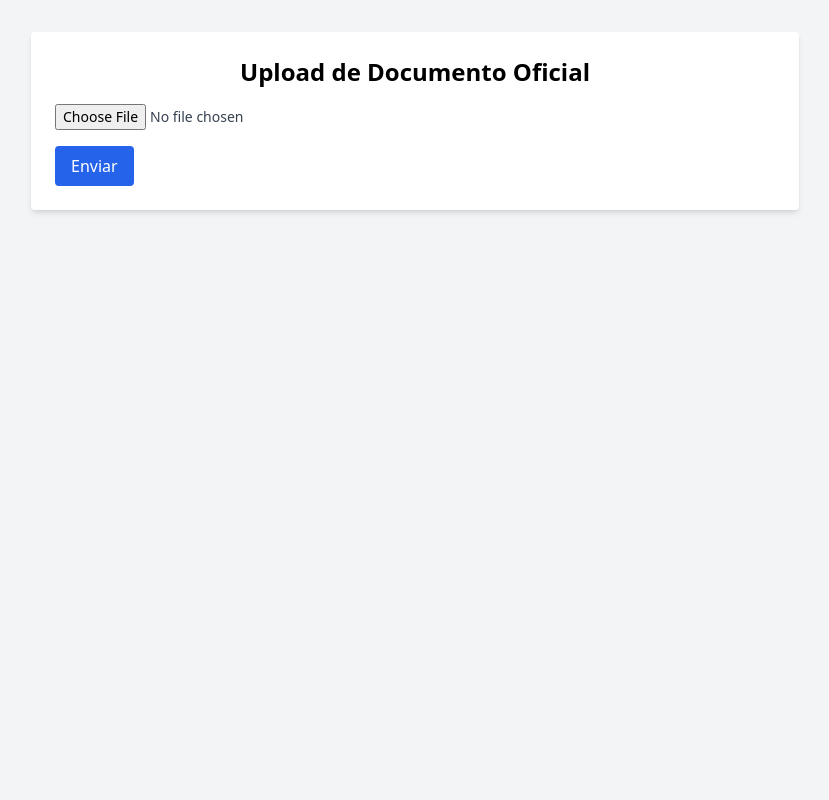
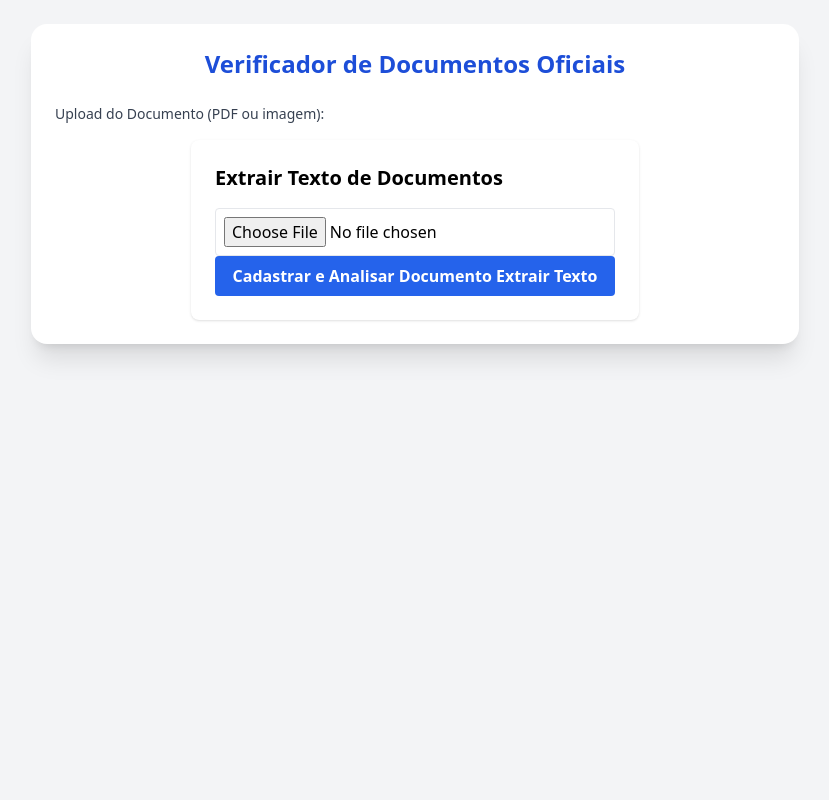
Before and after one commit to YagoEron31/Verificador_documentos, a Python web app: template templates/index.html in a window 1280 px wide. Shown: the whole page, without its empty margins (225-1054 px from the left). Run offline with Jinja, Linux system fonts and the light colour scheme; the template is opened without the code that fills it, so the values that code supplies are empty; some libraries are stand-ins or nearby versions.

Commit message:
Update index.html

```diff
--- a/templates/index.html
+++ b/templates/index.html
@@ -1,52 +1,100 @@
-<!DOCTYPE html>
 <html lang="pt-br">
 <head>
 <meta charset="UTF-8">
-    <title>Upload de Documento Oficial</title>
-    <meta name="viewport" content="width=device-width, initial-scale=1.0">
+    <title>Verificador de Documentos</title>
+    <title>Extrator de Texto</title>
 <script src="https://cdn.tailwindcss.com"></script>
 </head>
-<body class="bg-gray-100 p-8">
-    <div class="max-w-3xl mx-auto bg-white shadow-md rounded p-6">
-        <h1 class="text-2xl font-bold mb-4 text-center">Upload de Documento Oficial</h1>
+<body class="bg-gray-100 font-sans p-6">
+    <div class="max-w-3xl mx-auto bg-white p-6 rounded-2xl shadow-xl space-y-6">
+        <h1 class="text-2xl font-bold text-center text-blue-700">Verificador de Documentos Oficiais</h1>
 
-        <form id="uploadForm" enctype="multipart/form-data" class="space-y-4">
-            <input type="file" name="file" id="file" accept=".pdf" class="block w-full text-sm text-gray-700">
-            <button type="submit" class="bg-blue-600 text-white px-4 py-2 rounded hover:bg-blue-700">
-                Enviar
+        <!-- Formulário de upload -->
+        <form
+            action="/upload"
+            method="POST"
+            enctype="multipart/form-data"
+            class="space-y-4"
+        >
+            <label class="block text-sm font-medium text-gray-700">
+                Upload do Documento (PDF ou imagem):
+            </label>
+<body class="bg-gray-100 p-6">
+    <div class="max-w-md mx-auto bg-white p-6 rounded-lg shadow">
+        <h1 class="text-xl font-bold mb-4">Extrair Texto de Documentos</h1>
+
+        <form id="uploadForm" class="mb-6">
+<input
+type="file"
+name="file"
+accept="application/pdf,image/*"
+                class="border rounded p-2 w-full"
+                class="mb-3 block w-full"
+required
+>
+
+<button
+type="submit"
+                class="bg-blue-600 hover:bg-blue-700 text-white font-semibold px-4 py-2 rounded w-full"
+                class="bg-blue-600 text-white px-4 py-2 rounded w-full"
+>
+                Cadastrar e Analisar Documento
+                Extrair Texto
 </button>
+
+            {% if erro %}
+                <p class="text-red-600 font-medium mt-2">{{ erro }}</p>
+            {% endif %}
 </form>
 
-        <div id="resultado" class="mt-6 hidden bg-gray-50 p-4 rounded border border-gray-300">
-            <h2 class="text-lg font-semibold mb-2">Resultado:</h2>
-            <pre id="jsonOutput" class="text-sm text-gray-800 whitespace-pre-wrap"></pre>
+        <!-- Resultado da Análise -->
+        {% if resultado %}
+            <div class="mt-6 p-4 border rounded bg-gray-50">
+                <h2 class="text-lg font-bold text-blue-700 mb-2">Resultado da Análise</h2>
+                <p><strong>Status:</strong> {{ resultado.status }}</p>
+                <p><strong>Hash:</strong> <code class="text-sm">{{ resultado.hash }}</code></p>
+
+                {% if resultado.erro_ocr %}
+                    <p class="mt-2 text-red-600">
+                        <strong>Erro no OCR:</strong> {{ resultado.erro_ocr }}
+                    </p>
+                {% endif %}
+
+                <details class="mt-4">
+                    <summary class="cursor-pointer text-sm text-blue-600">
+                        Ver texto extraído
+                    </summary>
+                    <pre class="bg-white p-2 border rounded text-sm mt-2 whitespace-pre-wrap">{{ resultado.texto_extraido }}</pre>
+                </details>
+            </div>
+        {% endif %}
+        <div id="resultado" class="hidden p-4 bg-gray-50 rounded">
+            <h2 class="font-bold mb-2">Texto Extraído:</h2>
+            <pre id="texto" class="whitespace-pre-wrap"></pre>
+            <p class="mt-3 text-sm">
+                <strong>Hash ID:</strong> <span id="hash" class="font-mono"></span>
+            </p>
         </div>
 </div>
 
     <script>
-        const form = document.getElementById('uploadForm');
-        const resultado = document.getElementById('resultado');
-        const jsonOutput = document.getElementById('jsonOutput');
+        document.getElementById('uploadForm').addEventListener('submit', async (e) => {
+            e.preventDefault();
+            const formData = new FormData();
+            formData.append('file', e.target.file.files[0]);
 
-        form.addEventListener('submit', async (e) => {
-            e.preventDefault();
-
-            const fileInput = document.getElementById('file');
-            const formData = new FormData();
-            formData.append('file', fileInput.files[0]);
-
-            try {
             const response = await fetch('/upload', {
                 method: 'POST',
                 body: formData
             });
 
+            if (response.ok) {
                 const data = await response.json();
-                resultado.classList.remove('hidden');
-                jsonOutput.textContent = JSON.stringify(data, null, 2);
-            } catch (err) {
-                resultado.classList.remove('hidden');
-                jsonOutput.textContent = 'Erro ao enviar: ' + err.message;
+                document.getElementById('texto').textContent = data.texto;
+                document.getElementById('hash').textContent = data.hash_id;
+                document.getElementById('resultado').classList.remove('hidden');
+            } else {
+                alert("Erro ao processar arquivo!");
             }
         });
     </script>
```
Lines whose indentation alone changed are shown as unchanged.
